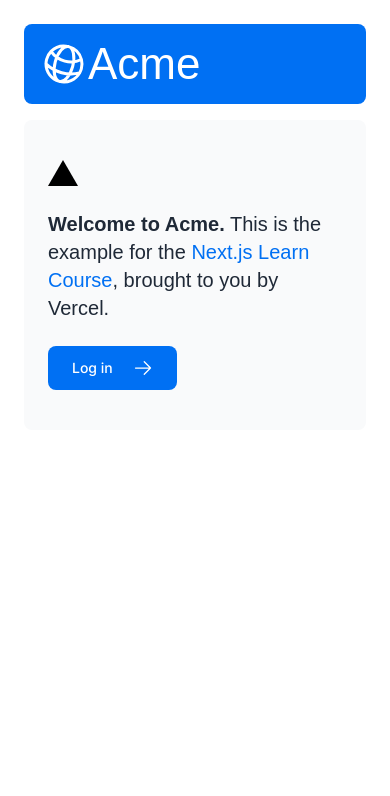
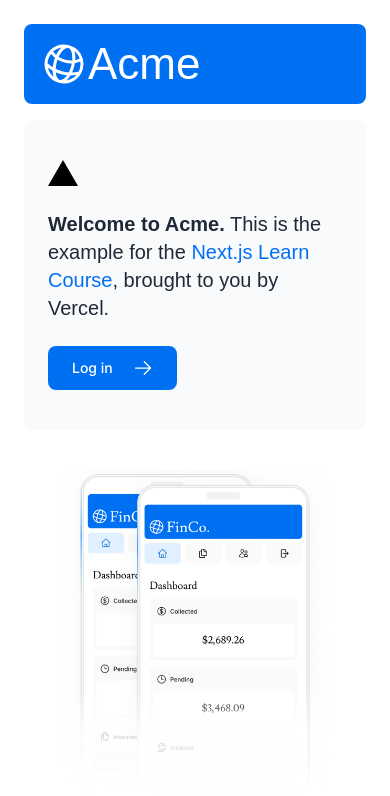
Before and after one commit to umiteru2004/nextjs-dashboard, a Next.js app: page / in a window 390 px wide. Shown: the top 796 px of the page. Built offline with nearby package versions, Linux system fonts and the light colour scheme; a web font is replaced by a local one.

Commit message:
第3章: モバイル用ヒーローイメージを追加しました。

```diff
--- a/app/page.tsx
+++ b/app/page.tsx
@@ -39,6 +39,14 @@
             className="hidden md:block"
             alt="Screenshots of the dashboard project showing desktop version"
           />
+
+          <Image
+            src="/hero-mobile.png"
+            width={560}
+            height={620}
+            className="md:hidden"
+            alt="Screenshot of the dashboard project showing mobile version"
+          />
         </div>
       </div>
     </main>
```
